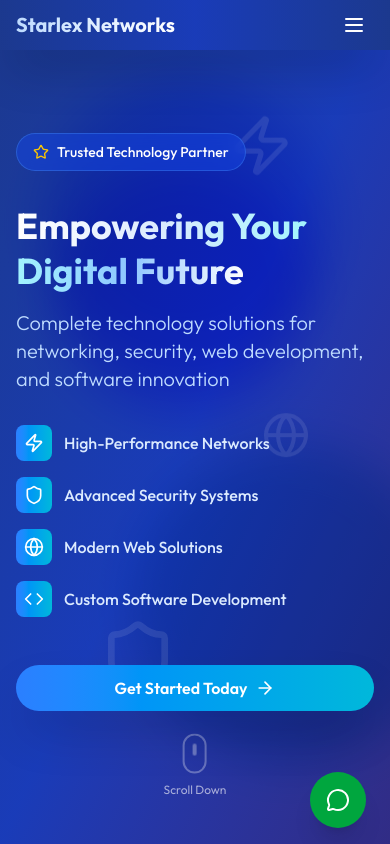
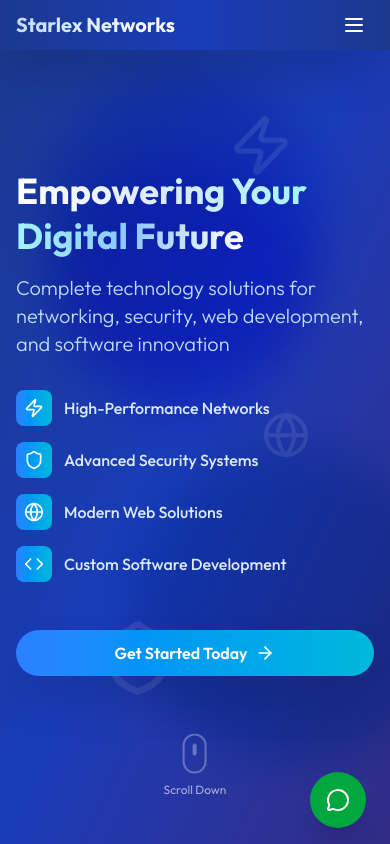
Before and after one commit to Ritahchanger/starlex, a React (Vite) app in the folder frontend/: page / in a window 390 px wide. Shown: the top 844 px of the page. Built offline with nearby package versions, Linux system fonts and the light colour scheme.

Commit message:
Updates on the UI

```diff
--- a/frontend/src/components/user/Hero/Hero.jsx
+++ b/frontend/src/components/user/Hero/Hero.jsx
@@ -34,7 +34,7 @@
         <div className="relative z-10 max-w-7xl mx-auto px-4 sm:px-6 lg:px-8 w-full">
           <div className="grid lg:grid-cols-2 gap-12 items-center">
             <div className="text-white space-y-8">
-              <div className="inline-flex items-center space-x-2 bg-blue-700/50 backdrop-blur-sm px-4 py-2 rounded-full border border-blue-400/30">
+              <div className="hidden sm:inline-flex items-center space-x-2 bg-blue-700/50 backdrop-blur-sm px-4 py-2 rounded-full border border-blue-400/30">
                 <Star className="h-4 w-4 text-yellow-400" />
                 <span className="text-sm font-medium">
                   Trusted Technology Partner
```
